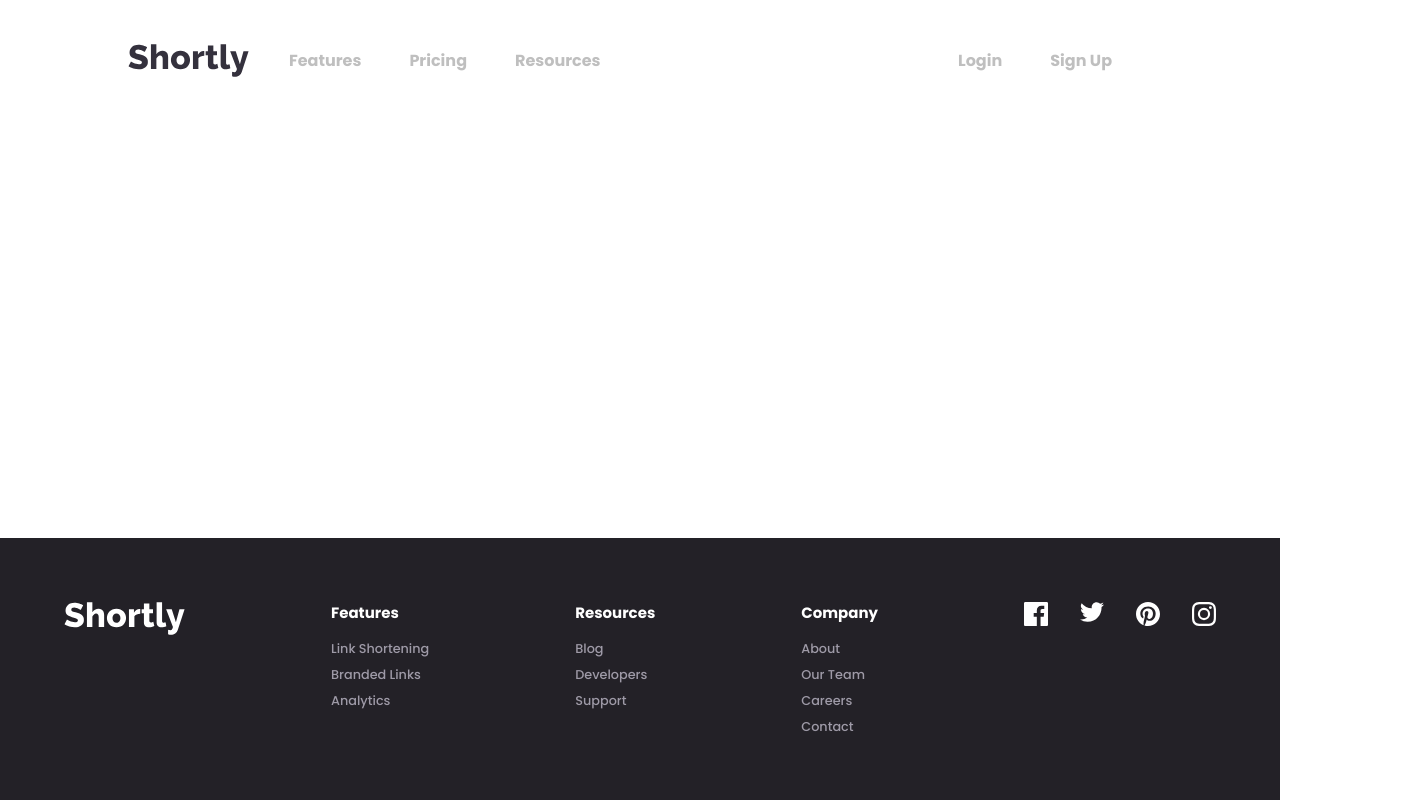
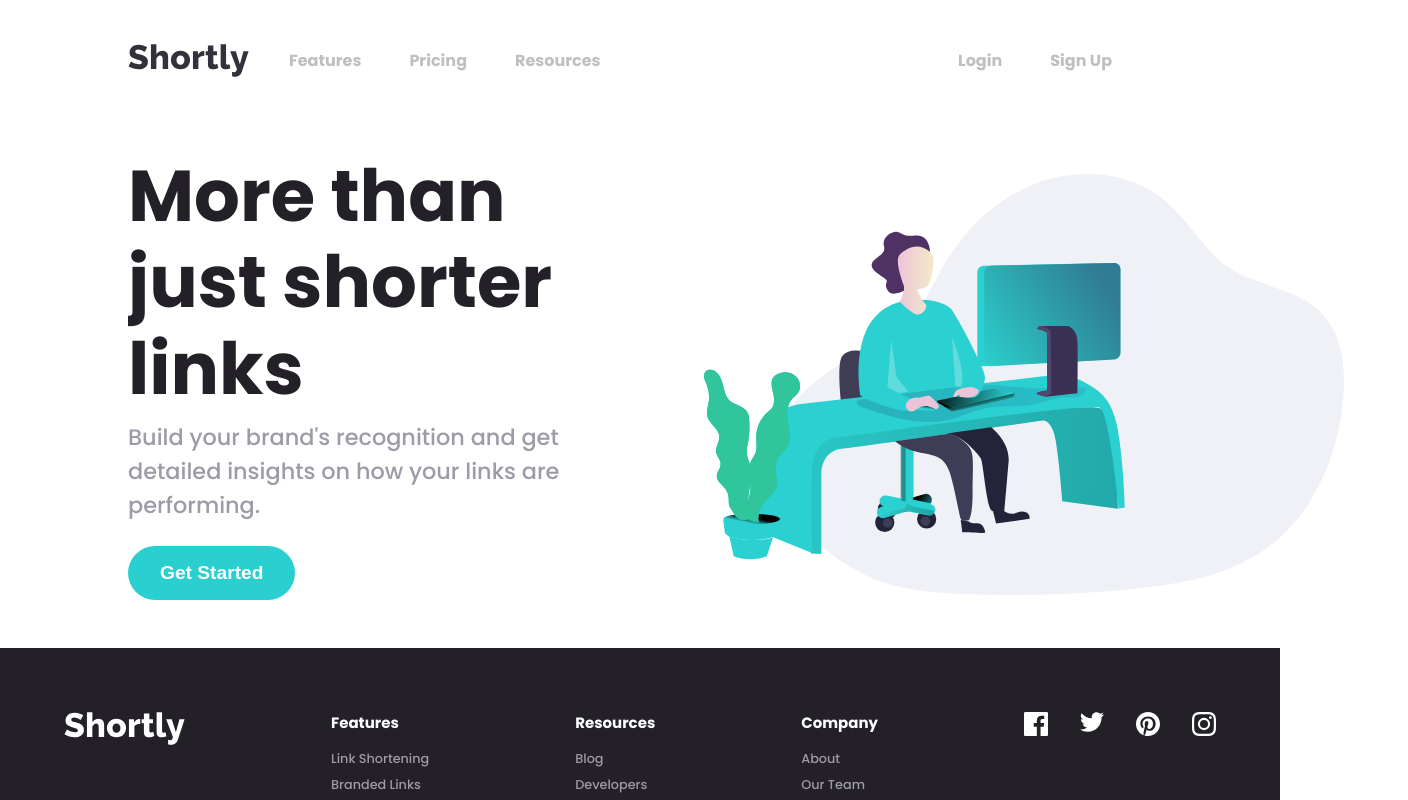
Before and after one commit to kirontoo/url-shortly, a React (Create React App) app: page / in a window 1280 px wide. Shown: the top 800 px of the page, 1408 px wide, since content can reach past the window. Built offline with nearby package versions, Linux system fonts and the light colour scheme.

Commit message:
Fix banner styling

```diff
--- a/src/Home/Home.tsx
+++ b/src/Home/Home.tsx
@@ -14,19 +14,9 @@ export const Home = () => {
     <>
       <Navbar />
       <main className="main">
+        <Banner />
       </main>
       <Footer />
     </>
   )
 };
-
-
-    // <div className="container">
-    //   <Navbar />
-    //   <Banner />
-    //   <div className="gray-background" />
-    //   <UrlShortener />
-    //   <Stats />
-    //   <BoostLinks />
-    //   <Footer />
-    // </div>
--- a/src/components/Banner/Banner.scss
+++ b/src/components/Banner/Banner.scss
@@ -1,37 +1,84 @@
 @import 'styles/main';
 
 .banner {
-  background: inherit;
-  margin-top: 3em;
+  padding: 0 1rem;
+  overflow-x: hidden;
 
-  @include flexbox();
-  @include justify-content( space-between );
-  width: 70%;
-  height: 100%;
-  margin: 0 auto;
-  margin-top: 2em;
-
+  .banner__img {
+    width: 140%;
+    height: auto;
+  }
 
   .banner__text {
     @include flexbox();
-    @include flex-flow( column );
-    justify-content: center;
-    align-items: flex-start;
-    width: 70%;
+    @include flex-flow(column);
+    row-gap: 1.3rem;
+    margin: 2rem 0;
+  }
 
-    .banner__title {
-      font-size: 2.3em;
+  .banner__title {
+    font-size: 2.3rem;
+    line-height: 1.2;
+  }
+
+  .banner__subtext {
+    font-size: 1.3rem;
+  }
+
+  .banner__title,
+  .banner__subtext {
+    text-align: center;
+
+    @include media(">=desktop") {
+      text-align: left;
     }
   }
 
-  .banner__img {
-    position: relative;
-    width: 60%;
-    height: auto;
-    left: 20%;
+  .btn-pill {
+    font-size: 1.6rem;
+    width: max-content;
+    margin: 0 auto;
   }
 
-  button.btn {
-    margin-top: 1em;
+  @include media(">=desktop") {
+    column-gap: 3rem;
+    @include flex-flow(row-reverse);
+    @include flexbox();
+    @include align-items(center);
+    @include justify-content(space-between);
+    height: 100%;
+    position: relative;
+    overflow-y: visible;
+    overflow-x: hidden;
+    width: 100%;
+    margin: 0;
+    margin-left: 10%;
+    padding: 0;
+
+    .banner__img {
+      width: 50%;
+      position: relative;
+      right: 4rem;
+      top: 0;
+      height: auto;
+    }
+
+    .banner__text {
+      row-gap: 0.5rem;
+      width: 35%;
+    }
+
+    .banner__title {
+      font-size: 4.5rem;
+    }
+    .banner__subtext {
+      font-size: 1.4rem;
+    }
+
+    .btn-pill {
+      margin: 1rem 0;
+      font-size: 1.2rem;
+      padding: 1rem 2rem;
+    }
   }
 }
--- a/src/components/Banner/Banner.tsx
+++ b/src/components/Banner/Banner.tsx
@@ -6,7 +6,8 @@ const backgroundImg = process.env.PUBLIC_URL + 'images/illustration-working.svg'
 
 export function Banner() {
   return (
-    <div className="banner">
+    <section className="banner">
+      <img className="banner__img" src={ backgroundImg } alt="illustration working"/>
       <div className="banner__text">
         <h1 className="banner__title">More than just shorter links</h1>
         <p className="banner__subtext subtitle">
@@ -14,7 +15,6 @@ export function Banner() {
         </p>
         <Button className="btn-pill">Get Started</Button>
       </div>
-      <img className="banner__img" src={ backgroundImg } alt="illustration working"/>
-    </div>
+    </section>
   )
 }
```
